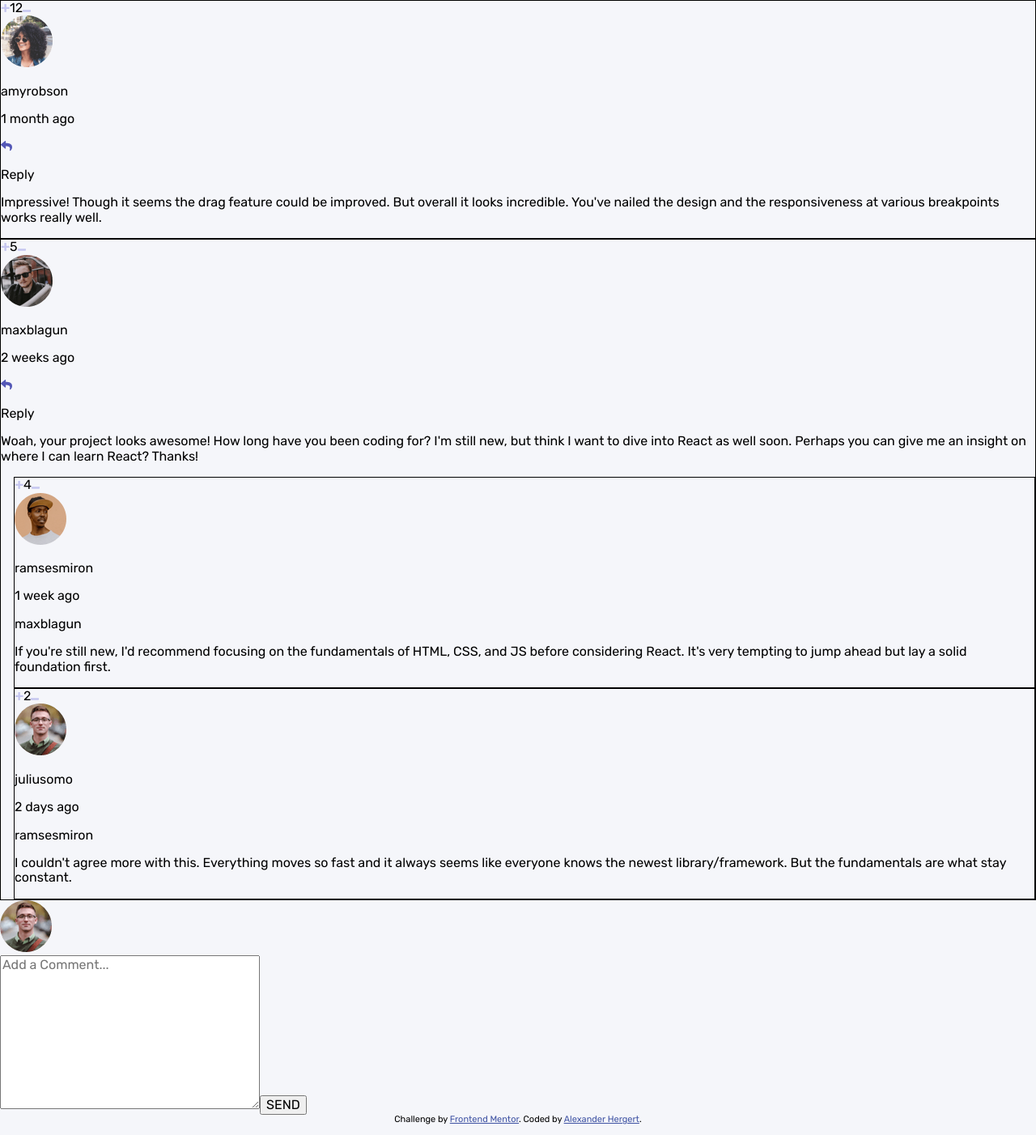
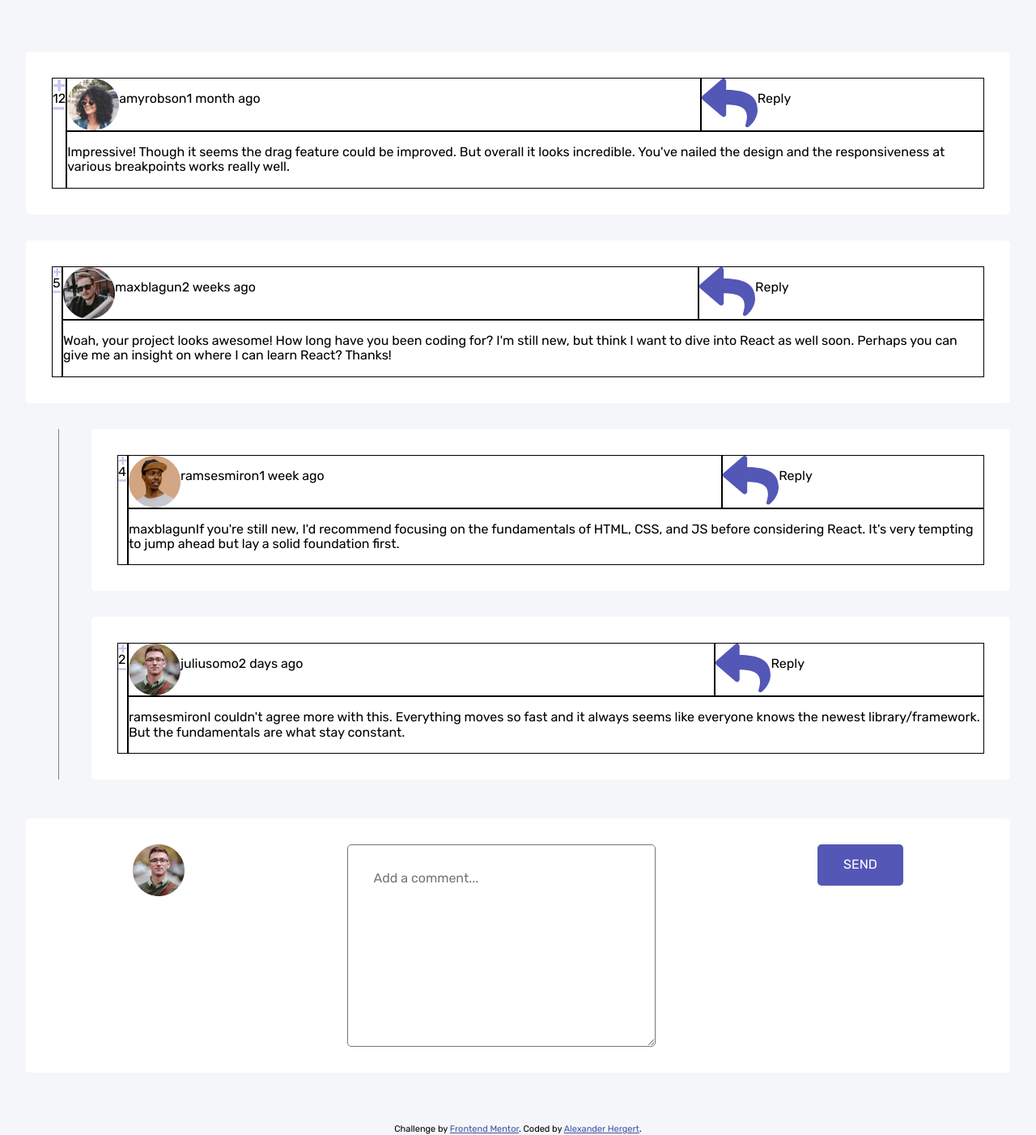
Before and after one commit to alexander-hergert/Interactive-comments-section, a React (Vite) app: page / in a window 1280 px wide. Shown: the whole page at 81% size. Built offline with nearby package versions, Linux system fonts and the light colour scheme.

Commit message:
Add css structure and grid. Finish basic styling.

```diff
--- a/src/App.jsx
+++ b/src/App.jsx
@@ -2,6 +2,14 @@ import React, { useEffect, useState } from "react";
 import { fetchData } from "./utility/utility";
 import Comments from "./components/Comments";
 import Create from "./components/Create";
+import { styled } from "styled-components";
+
+/***************** STYLES ******************/
+const AppStyles = styled.main`
+  padding: 4rem 2rem;
+`;
+
+/***************** COMPONENT ******************/
 
 function App() {
   const url = "/src/data.json";
@@ -21,10 +29,10 @@ function App() {
     fetchDataAsync(url);
   }, []);
   return (
-    <main>
+    <AppStyles>
       <Comments comments={comments} />
-      <Create currentUser={currentUser}/>
-    </main>
+      <Create currentUser={currentUser} />
+    </AppStyles>
   );
 }
 
--- a/src/components/Comment.jsx
+++ b/src/components/Comment.jsx
@@ -3,8 +3,44 @@ import Replies from "./Replies";
 import { styled } from "styled-components";
 
 /***************** STYLES ******************/
-const CommentStyles = styled.div`
+const CommentStyles = styled.section`
+  margin-bottom: 2rem;
+  padding: 2rem;
+  background-color: white;
+  border-radius: 5px;
+  div {
     border: 1px solid black;
+  }
+  display: grid;
+  grid-template:
+    "name name"
+    "text text"
+    "vote action";
+  .vote {
+    grid-area: vote;
+    display: flex;
+  }
+  .name {
+    grid-area: name;
+    display: flex;
+  }
+  .action {
+    grid-area: action;
+    display: flex;
+  }
+  .text {
+    grid-area: text;
+  }
+
+  //DESKTOP
+  @media only screen and (min-width: 800px) {
+    grid-template:
+      "vote name name action"
+      "vote text text text";
+    .vote {
+      flex-direction: column;
+    }
+  }
 `;
 
 /***************** COMPONENT ******************/
@@ -12,27 +48,28 @@ const CommentStyles = styled.div`
 const Comment = ({ item }) => {
   const { id, content, createdAt, score, replyingTo, user, replies } = item;
   return (
+    <>
       <CommentStyles>
-      <div>
+        <div className="vote">
           <input type="image" src="/assets/images/icon-plus.svg" />
           {score}
           <input type="image" src="/assets/images/icon-minus.svg" />
         </div>
-      <div>
-        <div>
+        <div className="name">
           <img src={user.image.png} alt="avatar" />
           <p>{user.username}</p>
           <p>{createdAt}</p>
         </div>
-        <div>
+        <div className="action">
           <input type="image" src="/assets/images/icon-reply.svg" />
           <p>Reply</p>
         </div>
+        <div className="text">
+          <p>{content}</p>
         </div>
-
-      <p>{content}</p>
+      </CommentStyles>
       <Replies replies={replies} />
-    </CommentStyles>
+    </>
   );
 };
 
--- a/src/components/Comments.jsx
+++ b/src/components/Comments.jsx
@@ -1,13 +1,21 @@
 import React from "react";
 import Comment from "./Comment";
+import { styled } from "styled-components";
+
+/***************** STYLES ******************/
+const CommentsStyles = styled.section`
+  background-color: hsl(228, 33%, 97%);
+`;
+
+/***************** COMPONENT ******************/
 
 const Comments = ({ comments }) => {
   return (
-    <section>
+    <CommentsStyles>
       {comments.map((item) => (
         <Comment key={item.id} item={item} />
       ))}
-    </section>
+    </CommentsStyles>
   );
 };
 
--- a/src/components/Create.jsx
+++ b/src/components/Create.jsx
@@ -1,20 +1,60 @@
 import React from "react";
+import { styled } from "styled-components";
+
+/***************** STYLES ******************/
+const CreateStyles = styled.div`
+  border-radius: 5px;
+  background-color: white;
+  padding: 2rem;
+  margin-top: 3rem;
+  display: grid;
+  grid-template:
+    "textarea textarea"
+    "image button";
+
+  img {
+    grid-area: image;
+  }
+
+  textarea {
+    padding: 2rem;
+    border-radius: 5px;
+    grid-area: textarea;
+  }
+
+  button {
+    padding: 1rem 2rem;
+    background-color: hsl(238, 40%, 52%);
+    color: white;
+    border: none;
+    border-radius: 5px;
+    grid-area: button;
+  }
+
+  //DESKTOP
+  @media only screen and (min-width: 800px) {
+    display: flex;
+    justify-content: space-around;
+    align-items: flex-start;
+  }
+`;
+
+/***************** COMPONENT ******************/
 
 const Create = ({ currentUser }) => {
   return (
-    <div>
+    <CreateStyles>
       <img src={currentUser.image?.png} alt="avatar" />
-      <form action="">
-        <textarea
-          name="newComment"
-          id="newComment"
-          cols="30"
-          rows="10"
-          placeholder="Add a Comment..."
-        ></textarea>
-        <button>SEND</button>
-      </form>
-    </div>
+      <textarea
+        name="new comment"
+        id="new comment"
+        cols="30"
+        rows="10"
+        placeholder="Add a comment..."
+        aria-label="new comment"
+      ></textarea>
+      <button>SEND</button>
+    </CreateStyles>
   );
 };
 
--- a/src/components/Replies.jsx
+++ b/src/components/Replies.jsx
@@ -1,8 +1,22 @@
 import React from "react";
 import Reply from "./Reply";
+import { styled } from "styled-components";
 
+/***************** STYLES ******************/
+const RepliesStyles = styled.section`
+  margin-left: 2.5rem;
+  border-left: 1px solid gray;
+  padding-left: 2.5rem;
+`;
+/***************** COMPONENT ******************/
 const Replies = ({ replies }) => {
-  return <div>{replies.map((item) => <Reply key={item.id} item={item}/>)}</div>;
+  return (
+    <RepliesStyles>
+      {replies.map((item) => (
+        <Reply key={item.id} item={item} />
+      ))}
+    </RepliesStyles>
+  );
 };
 
 export default Replies;
--- a/src/components/Reply.jsx
+++ b/src/components/Reply.jsx
@@ -3,8 +3,43 @@ import { styled } from "styled-components";
 
 /***************** STYLES ******************/
 const ReplyStyles = styled.div`
-  border: 1px solid black;
-  margin-left: 1rem;
+  margin-bottom: 2rem;
+  padding: 2rem;
+  background-color: white;
+  border-radius: 5px;
+  div {
+    border: 1px solid black;
+  }
+  display: grid;
+  grid-template:
+    "name name"
+    "text text"
+    "vote action";
+  .vote {
+    grid-area: vote;
+    display: flex;
+  }
+  .name {
+    grid-area: name;
+    display: flex;
+  }
+  .action {
+    grid-area: action;
+    display: flex;
+  }
+  .text {
+    grid-area: text;
+  }
+
+  //DESKTOP
+  @media only screen and (min-width: 800px) {
+    grid-template:
+      "vote name name action"
+      "vote text text text";
+    .vote {
+      flex-direction: column;
+    }
+  }
 `;
 
 /***************** COMPONENT ******************/
@@ -13,19 +48,25 @@ const Reply = ({ item }) => {
   const { id, content, createdAt, score, replyingTo, user } = item;
   return (
     <ReplyStyles>
-      <div>
+      <div className="vote">
         <input type="image" src="/assets/images/icon-plus.svg" />
         {score}
         <input type="image" src="/assets/images/icon-minus.svg" />
       </div>
-      <div>
+      <div className="name">
         <img src={user.image.png} alt="avatar" />
         <p>{user.username}</p>
         <p>{createdAt}</p>
       </div>
-      <div>
-        <p>{replyingTo}</p>
-        <p>{content}</p>
+      <div className="action">
+        <input type="image" src="/assets/images/icon-reply.svg" />
+        <p>Reply</p>
+      </div>
+      <div className="text">
+        <p>
+          {replyingTo}
+          {content}
+        </p>
       </div>
     </ReplyStyles>
   );
```
Lines whose indentation alone changed are shown as unchanged.
